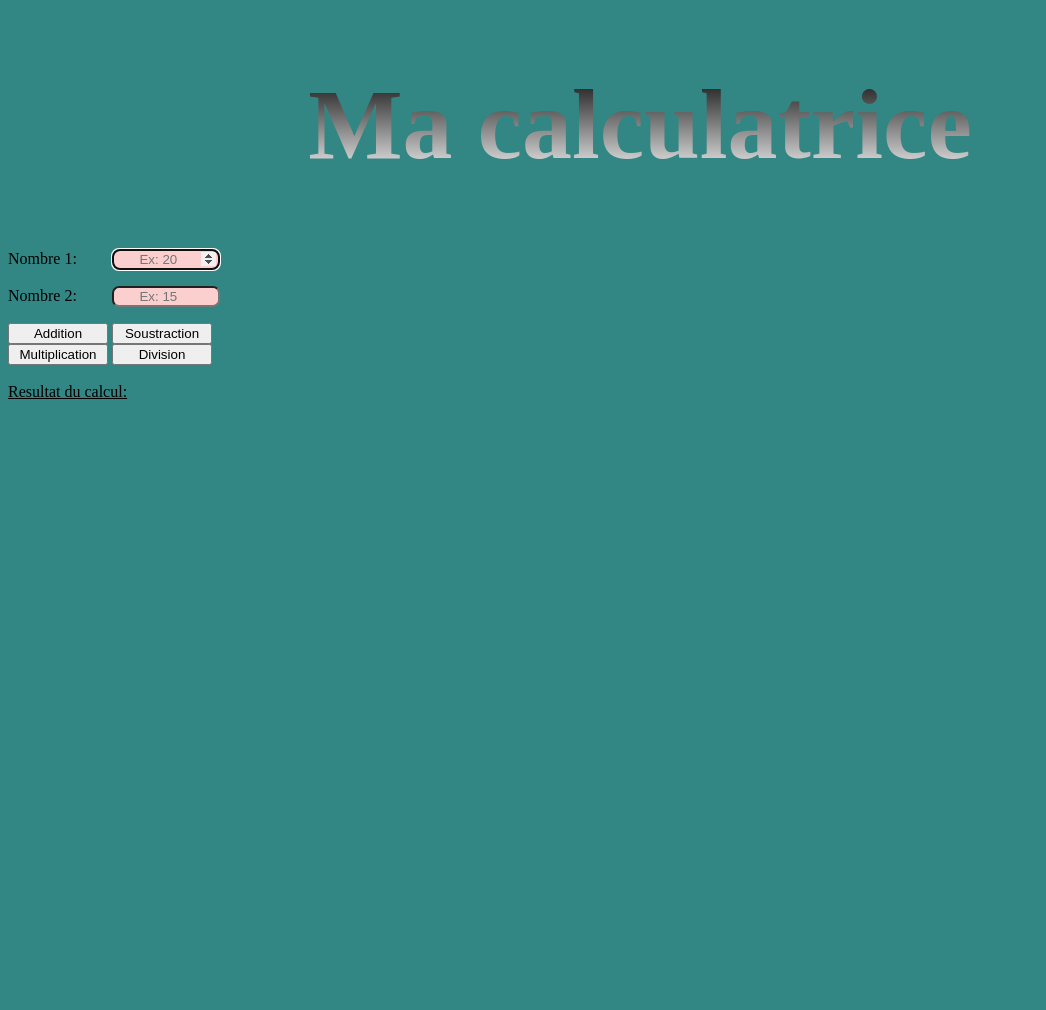
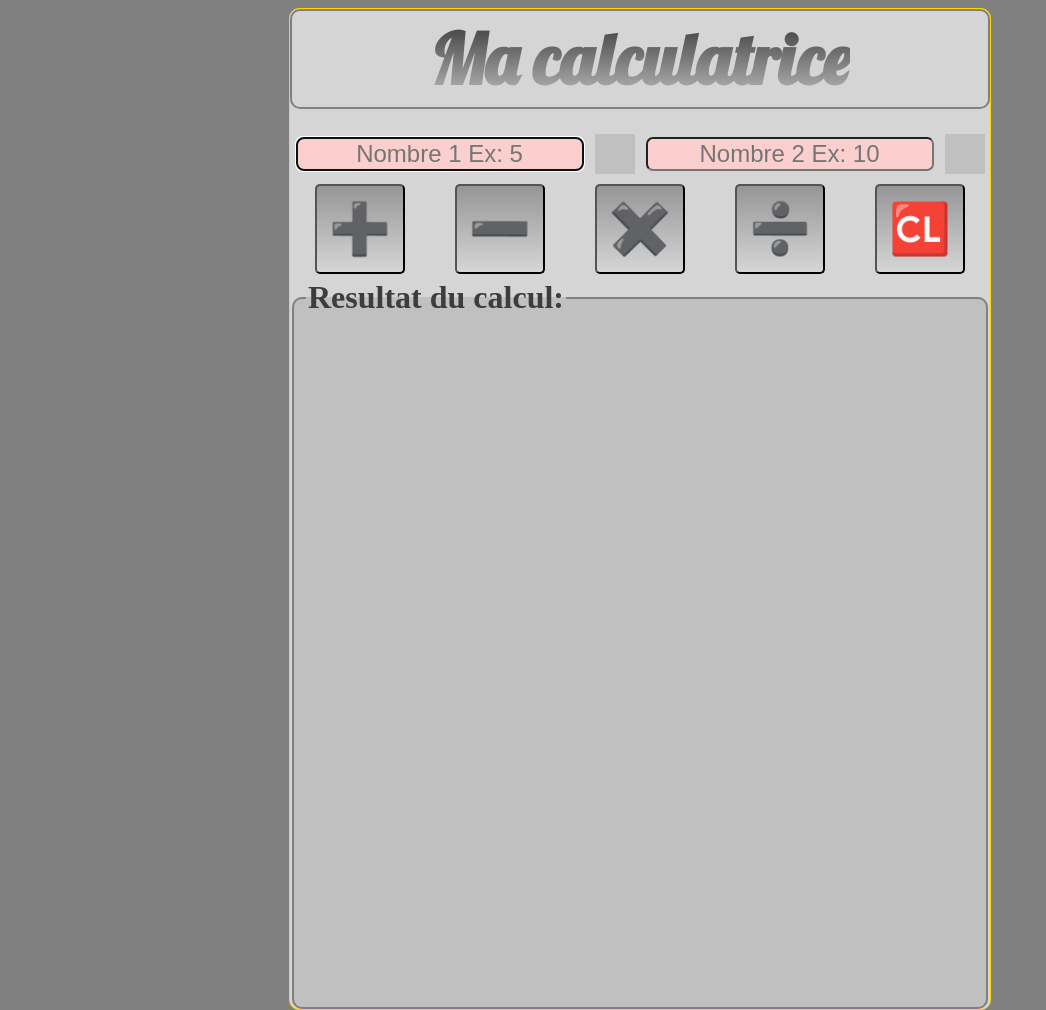
Before and after one commit to nadfri/Calculatrice, a plain HTML site: page index.html in a window 1280 px wide. Shown: the whole page, without its empty margins (0-1046 px from the left). Before the commit the page ends 800 px from the top, so only its background shows below. Drawn offline with Linux system fonts and the light colour scheme.

Commit message:
Style CSS Bureau OK

```diff
--- a/index.html
+++ b/index.html
@@ -9,25 +9,36 @@
 </head>
 
 <body>
-    <header><h1>Ma calculatrice</h1></header>
+    <div id="page">
 
-    <section>
-	    <p>Nombre 1:<input id="nombre1" type="number" placeholder="Ex: 20" required autofocus>
-	        <span id="span1"></span></p>
+        <header>
+            <h1>Ma calculatrice</h1>
+        </header>
 
-	    <p>Nombre 2:<input id="nombre2" type="number" placeholder="Ex: 15" required>
-	        <span id="span2"></span></p>
+        <section>
 
-	    <button id="addition">Addition</button>
-	    <button id="soustraction">Soustraction</button>
-	    <br>
-	    <button id="multiplication">Multiplication</button>
-	    <button id="division">Division</button>
-	    <br><br>
+            <div id="invalide"><i>Entrez un nombre valide</i></div>
 
-	    <u>Resultat du calcul:</u>
-	    <div id="resultat"></div>
-    </section>
+            <div id="nombres">
+                <input id="nombre1" name="nombre1" type="number" step="any" placeholder="Nombre 1 Ex: 5" required autofocus>
+                <div id="span1"></div>
+                <input id="nombre2" name="nombre2" type="number" step="any" placeholder="Nombre 2 Ex: 10" required>
+                <div id="span2"></div>
+            </div>
+
+            <div id="operateur">
+            	<button id="addition">➕</button>
+            	<button id="soustraction">➖</button>
+            	<button id="multiplication">✖️</button>
+            	<button id="division">➗</button>
+            	<button id="clear">🆑</button>
+            </div>
+
+
+            <fieldset id="resultat"><legend>Resultat du calcul:</legend></fieldset>
+
+        </section>
+    </div>
 </body>
 
 </html>
--- a/script.js
+++ b/script.js
@@ -1,22 +1,32 @@
 window.onload = function() {
 
 //--------Déclaration varaibles
-    const idAdd = document.getElementById("addition");
-    const idSous = document.getElementById("soustraction");
-    const idMulti = document.getElementById("multiplication");
-    const idDivis = document.getElementById("division");
-    const idResultat = document.getElementById("resultat");
-    const idSpan1 = document.getElementById("span1");
-    const idSpan2 = document.getElementById("span2");
+    const idAdd         = document.getElementById("addition");
+    const idSous        = document.getElementById("soustraction");
+    const idMulti       = document.getElementById("multiplication");
+    const idDivis       = document.getElementById("division");
+    const idClear       = document.getElementById("clear");
+    const idResultat    = document.getElementById("resultat");
+    const idSpan1       = document.getElementById("span1");
+    const idSpan2       = document.getElementById("span2");
+    const idDivInvalide = document.getElementById("invalide");
+
 
     let idNombre1 = document.getElementById("nombre1");
     let idNombre2 = document.getElementById("nombre2");
 
 //--Verification input
     let verif = (a, b) => {
-        if (a == "" || b == "") return false;
+        if (a == "" || b == "")
+        {
+            idDivInvalide.style.visibility = "visible";
+            return false;
+        }
         else
+        {
+            idDivInvalide.style.visibility = "hidden";
         	return true;
+        }
     };
 
 //----Operateurs------------------
@@ -24,8 +34,8 @@ window.onload = function() {
 
         if ( verif(a, b) )
         {
-            let resultat = parseInt(a) + parseInt(b);
-            idResultat.innerHTML += `<p>${a} + ${b} = ${resultat} <p>`;
+            let resultat = parseFloat(a) + parseFloat(b);
+            idResultat.innerHTML += `<p>${a} <span>➕</span> ${b} = ${resultat} <p>`;
         }
     };
 
@@ -33,8 +43,8 @@ window.onload = function() {
 
         if (verif(a, b))
         {
-            let resultat = parseInt(a) - parseInt(b);
-            idResultat.innerHTML += `<p>${a} - ${b} = ${resultat} <p>`;
+            let resultat = parseFloat(a) - parseFloat(b);
+            idResultat.innerHTML += `<p>${a} <span>➖</span> ${b} = ${resultat} <p>`;
     	}
     };
 
@@ -42,8 +52,8 @@ window.onload = function() {
 
         if (verif(a, b))
         {
-            let resultat = parseInt(a) * parseInt(b);
-            idResultat.innerHTML += `<p>${a} x ${b} = ${resultat} <p>`;
+            let resultat = parseFloat(a) * parseFloat(b);
+            idResultat.innerHTML += `<p>${a} <span>✖️</span> ${b} = ${resultat} <p>`;
         }
     };
 
@@ -52,8 +62,10 @@ window.onload = function() {
 
         if (verif(a, b))
         {
-        	let resultat = parseInt(a) / parseInt(b);
-        	idResultat.innerHTML += `<p>${a} / ${b} = ${resultat} <p>`;
+        	let resultat = parseFloat(a) / parseFloat(b);
+            if(b=="0") idResultat.innerHTML +=`<p>${a} / ${b} = <i>division par 0 impossible</i> <p>`;
+
+        	else idResultat.innerHTML += `<p>${a} <span>➗</span> ${b} = ${resultat} <p>`;
         }
     };
 
@@ -74,32 +86,36 @@ window.onload = function() {
         division(idNombre1.value, idNombre2.value);
     };
 
+    idClear.onclick = () => {idResultat.innerHTML="";};
+
+
+
+
 
 //----Verifcation en direct de la saisie Nombre
 	const verifEnLive = (nombre,span) =>
 		{
-			let regex = /\d/;
+			let regex = /^\d*.?\d+$/;
 	        if (!regex.test(nombre.value))
 	        {
-	        	span.style.display = "inline";
-	        	span.style.color = "red";
-	    		span.innerHTML   = "❌ <i>Entrez un nombre valide</i>";
+	    		span.innerHTML   = "❌";
+                idDivInvalide.style.visibility = "visible";
+
 	    	}
 	        else
 	        {
-	    		span.style.display = "inline";
-	    		span.style.color = "green";
 	    		span.innerHTML   = " ✔️";
+                idDivInvalide.style.visibility = "hidden";
 	    	}
 		};
 
 	idNombre1.onkeyup = () => {verifEnLive(idNombre1, idSpan1); };
     idNombre2.onkeyup = () => {verifEnLive(idNombre2, idSpan2); };
 
-//-----Focus sur l'element survolé
+//-----Selection de la valeur sur l'element survolé
 
-	idNombre1.onmouseover = () => {idNombre1.focus();};
-	idNombre2.onmouseover = () => {idNombre2.focus();};
+	idNombre1.onmouseover = () => {idNombre1.select(); };
+	idNombre2.onmouseover = () => {idNombre2.select(); };
 
 
 
--- a/style.css
+++ b/style.css
@@ -1,47 +1,160 @@
-body
-{
-	background-color: #328784;
+@import url('https://fonts.googleapis.com/css?family=Lobster&display=swap');
+
+
+body {
+    background-color: gray;
+}
+
+#page {
+	width: 700px;
+    height: 1000px;
+
+    display: flex;
+    flex-direction: column;
+    margin: auto;
+
+    background-color: #d5d5d5;
+    border: solid 1px gold;
+    border-radius: 10px;
+
+
+}
+
+header {
+	height: 100px;
+
+    display: flex;
+    border: solid 2px grey;
+    border-radius: 10px;
+
+
+}
+
+h1 {
+    margin: auto;
+    text-align: center;
+
+    font-size: 70px;
+    font-family: 'Lobster', cursive;
+    background: -webkit-linear-gradient(#333, silver);
+    -webkit-background-clip: text;
+    -webkit-text-fill-color: transparent;
+}
+
+
+
+p {
+	margin: 5px;
+    font-size: 1.9em;
 
 }
 
 
-button{
-	width: 100px;
+button {
+    width: 90px;
+    height: 90px;
+
+    margin: auto;
+    text-align: center;
+    font-size: 50px;
+
+    background: linear-gradient(#969696, #d6d6d6);
+    border-radius: 5px;
+
 }
 
-input{
-	width: 100px;
-	margin-left: 35px;
-	border-radius: 7px;
-	text-align: center;
+
+#nombres {
+	height: 50px;
+
+    display: flex;
+    justify-content: space-between;
+
 }
 
-h1
-{
-	text-align: center;
-	font-size: 100px;
-	background: linear-gradient( #000000 , #fff);
-	-webkit-background-clip: text;
-	-webkit-text-fill-color: transparent
+
+input {
+	width: 280px;
+
+    margin: auto;
+    text-align: center;
+    font-size: 1.5em;
+    border-radius: 7px;
 }
 
-#resultat{
-	background-color: grey;
+/* Firefox */
+input[type=number] {
+    -moz-appearance: textfield;
 }
 
-#span1{
-	display: none;
-	color: red;
+/* Chrome */
+input::-webkit-inner-spin-button,
+input::-webkit-outer-spin-button {
+       -webkit-appearance: none;
+       margin: 0;
 }
 
-#span2{
-	display: none;
+#span1,
+#span2 {
+    width: 40px;
+    height: 40px;
+    line-height: 40px;
+
+	margin: auto;
+    text-align: center;
+    font-size: 25px;
+    background-color: silver;
 }
 
-input:valid{
-	background-color: #bbf7ca;
+
+#operateur {
+    height: 100px;
+
+    display: flex;
+    margin: auto;
 }
 
-input:invalid{
-	background-color: #fccfcf;
+
+
+
+#resultat {
+    height: 710px;
+
+    border: solid 2px grey;
+    border-radius: 10px;
+
 }
+
+#resultat span {
+    font-size: 0.7em;
+}
+
+fieldset {
+    background: silver;
+}
+
+legend {
+    font-size: 2em;
+    font-weight: bold;
+    color: #3d3d3d;
+}
+
+
+#invalide {
+	height: 20px;
+
+    visibility: hidden;
+	margin: auto;
+    text-align: center;
+    background-color: #fccfcf;
+    color: red;
+}
+
+
+input:valid {
+    background-color: #bbf7ca;
+}
+
+input:invalid {
+    background-color: #fccfcf;
+}
```
